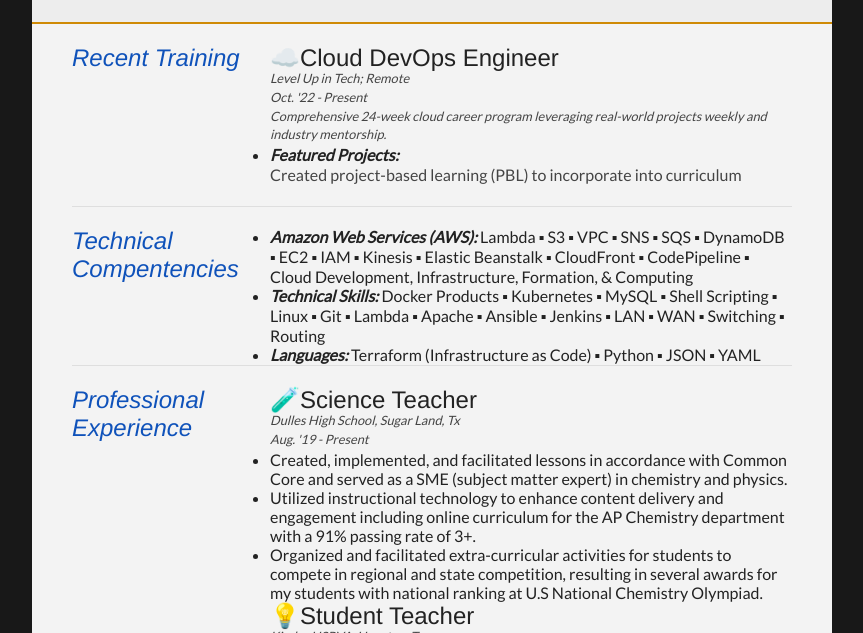
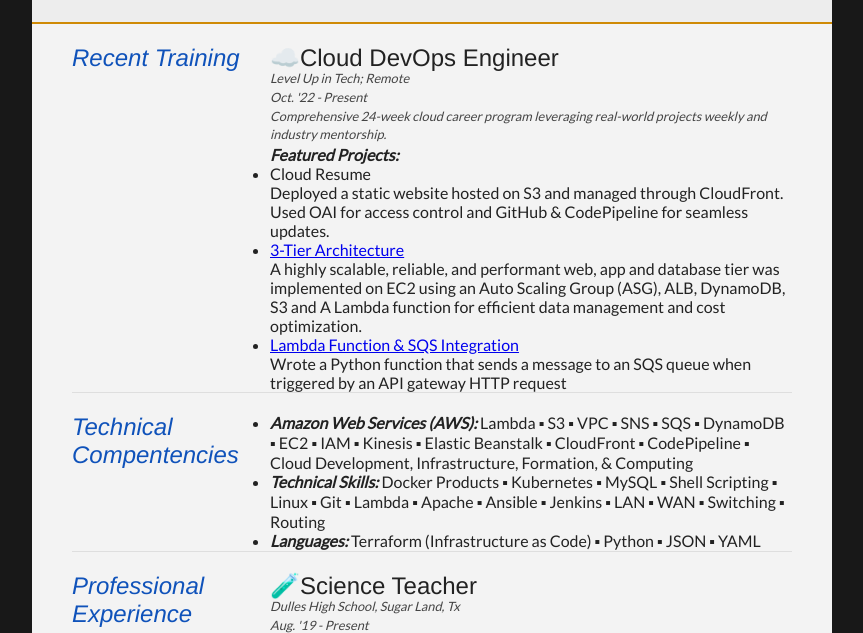
Before and after one commit to lngan11/cloudresume, a plain HTML site: page index.htm in a window 1280 px wide. Shown: the part 144-777 px from the top of the page, without its empty margins (208-1071 px from the left). Drawn offline with Linux system fonts and the light colour scheme.

Commit message:
Update index.htm

```diff
--- a/index.htm
+++ b/index.htm
@@ -28,7 +28,9 @@
 				<li> ☎️(469) 274-8647</li>
 				<li> <a href="https://medium.com/@longngan" target="_blank">📁https://medium.com/@longngan (DevOps Portfolio)</a></li>
 				<li><a href="https://linkedin.com/in/long-ngan" target="_blank">  📌https://linkedin.com/in/long-ngan</a></li>
+
 			</ul>
+
 		</div>
 		<div class="clear"></div>
 	</div>
@@ -47,8 +49,13 @@
           <p class="subDetails">Comprehensive 24-week cloud career program leveraging real-world projects weekly and industry mentorship. </p>
 
 					<ul>
-              <li><i class="bodyDetails">Featured Projects:</i></li>
-            <p> Created project-based learning (PBL) to incorporate into curriculum</p>
+              <i class="bodyDetails">Featured Projects:</i>
+            <li>Cloud Resume </li>
+Deployed a static website hosted on S3 and managed through CloudFront. Used OAI for access control and GitHub & CodePipeline for seamless updates.
+      <li> <a href="https://medium.com/@longngan/aws-3-tier-architecture-c5d0af2db2e4" target="_blank"> 3-Tier Architecture  </a></li>
+A highly scalable, reliable, and performant web, app and database tier was implemented on EC2 using an                             Auto Scaling Group (ASG), ALB, DynamoDB, S3 and A Lambda function for efficient data management and cost optimization.
+             <li> <a href="https://medium.com/@longngan/aws-3-tier-architecture-c5d0af2db2e4" target="_blank">Lambda Function & SQS Integration </a></li>
+            Wrote a Python function that sends a message to an SQS queue when triggered by an API gateway HTTP request
 					</ul>
 				</article>
 			</div>
```
